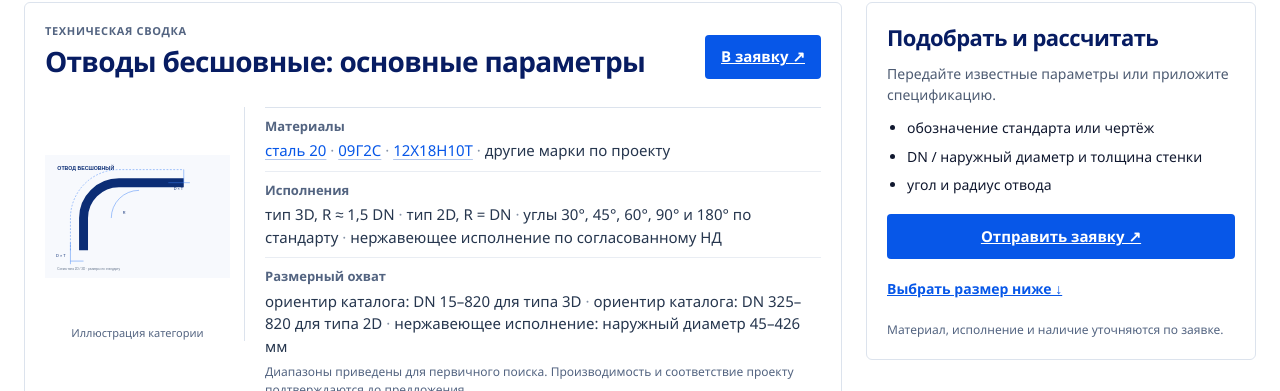
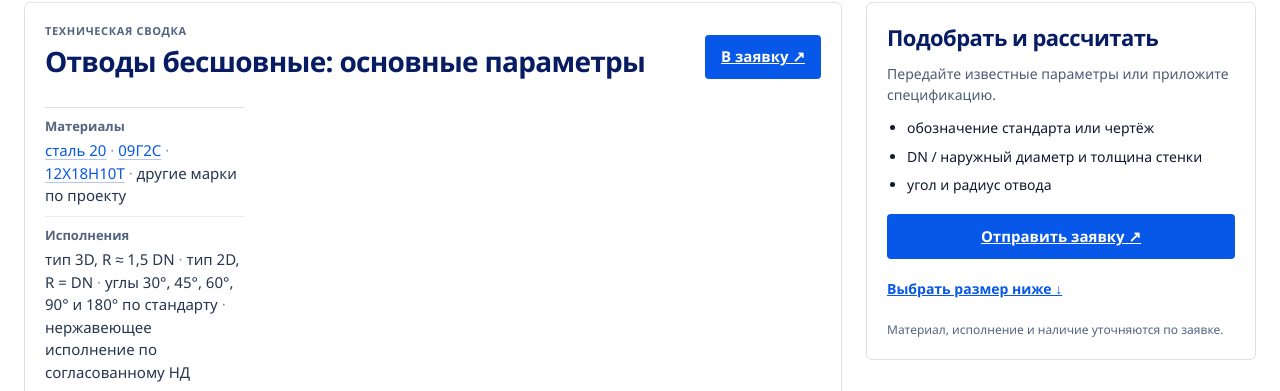
Before and after one commit to ClaspBitKiln/magic-metal-next, a Next.js app: page /produkciya/sdt/otvody-besshovnye in a window 1280 px wide. Shown: the part 281-672 px from the top of the page. Built offline with nearby package versions, Linux system fonts and the light colour scheme; no server answers.

Commit message:
fix(product-card): hide illustrative SVG and empty photo slot per approved design A

```diff
--- a/src/components/TechnicalCatalogSummary.tsx
+++ b/src/components/TechnicalCatalogSummary.tsx
@@ -22,11 +22,10 @@ export default function TechnicalCatalogSummary({ title, rows, materialLabel, ma
       <a href={requestHref}>В заявку ↗</a>
     </div>
     <div className="product-document-summary-body">
-    {imageSrc && <figure className="product-document-image">
-      {/* Existing catalogue illustrations are served directly, without client code. */}
+    {imageSrc && /\.(?:avif|webp|png|jpe?g)(?:\?.*)?$/i.test(imageSrc) && <figure className="product-document-image">
+      {/* Show only supplied raster product imagery; category SVG illustrations are not product photos. */}
       {/* eslint-disable-next-line @next/next/no-img-element */}
       <img src={imageSrc} alt={imageAlt || title} width={240} height={180} />
-      <figcaption>Иллюстрация категории</figcaption>
     </figure>}
     <dl>
       <div><dt>{materialLabel}</dt><dd>{materialValues.map(value => {
```
